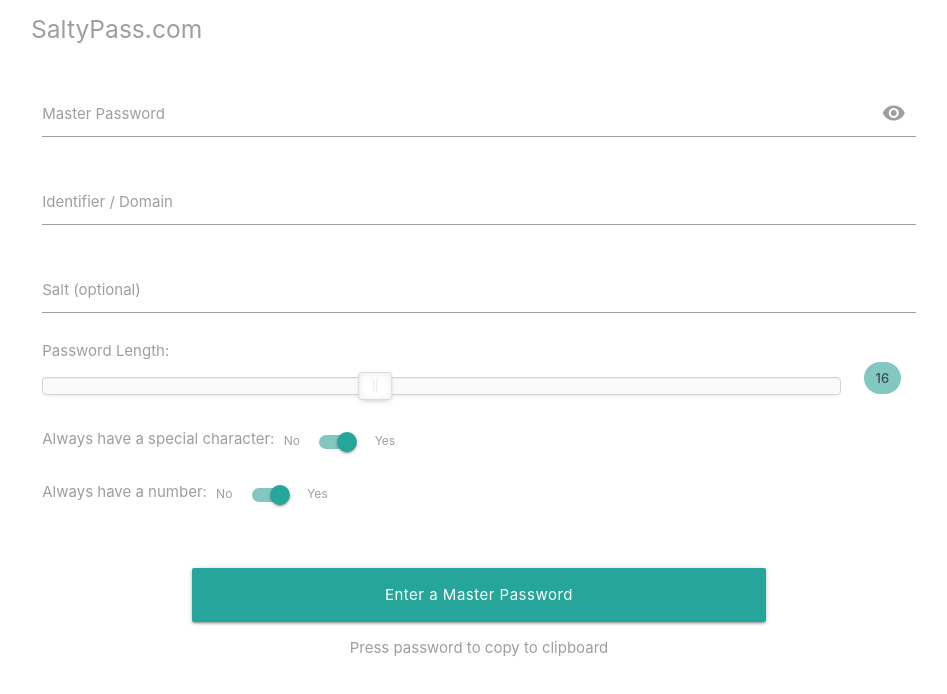
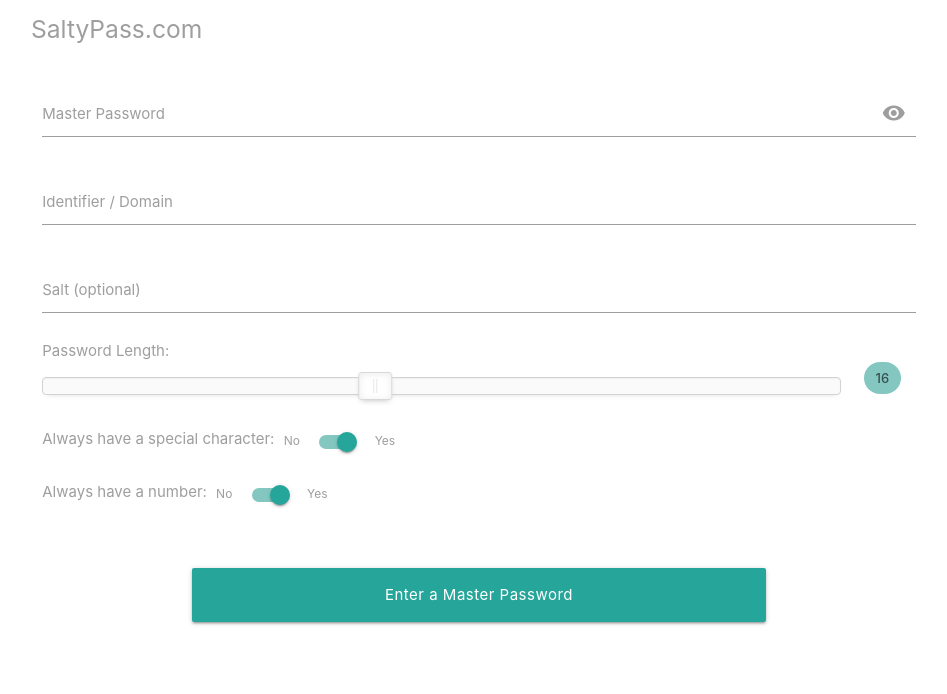
Before and after one commit to iamacup/saltypass, a plain HTML site: page index.html in a window 1280 px wide. Shown: the whole page, without its empty margins (161-1108 px from the left). Drawn offline with nearby package versions, Linux system fonts and the light colour scheme.

Commit message:
remove tip

```diff
--- a/index.html
+++ b/index.html
@@ -333,8 +333,6 @@
       <div class="row">
         <div class="col s12 m10 offset-m1 l8 offset-l2">
           <a class="waves-effect waves-purple btn-large btn-block" id="password-output" name="password-output">Fill in the fields...</a>
-          <br/>
-          <p class="center-align">Press password to copy to clipboard</p>
         </div>
       </div>
 
```
